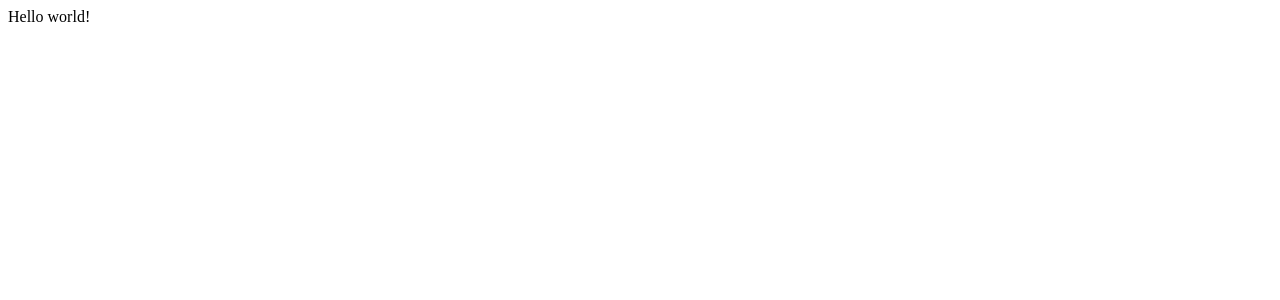
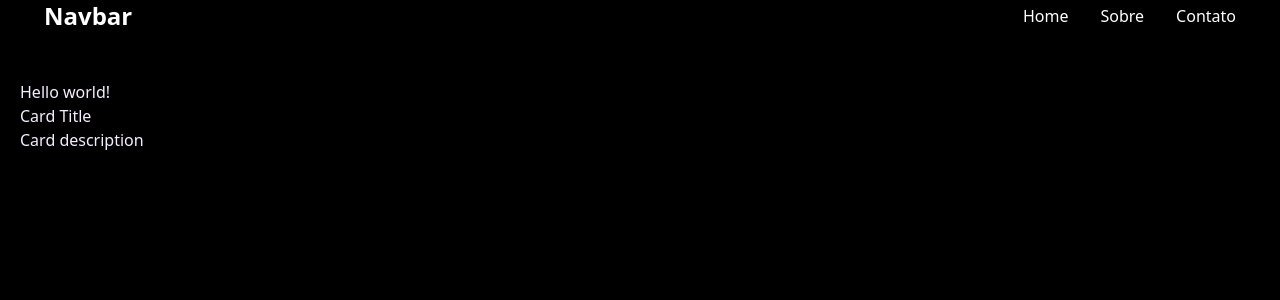
Before and after one commit to yurizzxz/DevStore, a Next.js app: page / in a window 1280 px wide. Shown: the top 300 px of the page. Built offline with nearby package versions, Linux system fonts and the light colour scheme.

Commit message:
feat: tailwindcss v4

```diff
--- /dev/null
+++ b/postcss.config.mjs
@@ -0,0 +1,6 @@
+const config = {
+    plugins: {
+      "@tailwindcss/postcss": {},
+    },
+  };
+  export default config;
--- /dev/null
+++ b/src/app/(home)/page.tsx
@@ -0,0 +1,11 @@
+import Cards from "@/components/Cards";
+
+export default function Home() {
+  return (
+    <main className="pt-20">
+        <div>Hello world!</div>
+
+        <Cards />
+    </main>
+  );
+}
--- /dev/null
+++ b/src/app/globals.css
@@ -0,0 +1,7 @@
+@import "tailwindcss";
+
+@layer base {
+  html {
+    @apply scroll-smooth;
+  }
+}
--- a/src/app/layout.tsx
+++ b/src/app/layout.tsx
@@ -1,9 +1,18 @@
 import type { Metadata } from "next";
+import "./globals.css";
+import Navbar from "@/components/Navbar";
+import { Oxanium } from "next/font/google";
 
 export const metadata: Metadata = {
   title: "Create Next App",
   description: "Generated by create next app",
 };
+
+const oxanium = Oxanium({
+  weight: ["500", "600"],
+  subsets: ["latin"],
+  variable: "--font-oxanium",
+});
 
 export default function RootLayout({
   children,
@@ -11,8 +20,22 @@ export default function RootLayout({
   children: React.ReactNode;
 }>) {
   return (
-    <html lang="en">
-      <body>{children}</body>
+    <html lang="pt-br">
+      <head>
+        <link
+          href="https://fonts.googleapis.com/icon?family=Material+Icons"
+          rel="stylesheet"
+        />
+      </head>
+
+      <body className="bg-black text-[#f5eeff]">
+        <main>
+          <Navbar />
+          <div className="max-w-[1240] mx-auto px-5 py-8 md:py-0">
+            {children}
+          </div>
+        </main>
+      </body>
     </html>
   );
 }
--- a/src/app/page.tsx
+++ /dev/null
@@ -1,7 +0,0 @@
-export default function Home() {
-  return (
-    <main>
-      <div>Hello world!</div>
-    </main>
-  );
-}
--- /dev/null
+++ b/src/components/Cards/index.tsx
@@ -0,0 +1,12 @@
+const Cards = () => {
+  return (
+    <div className="card">
+      <div className="card-content">
+        <h2 className="card-title">Card Title</h2>
+        <p className="card-description">Card description</p>
+      </div>
+    </div>
+  );
+};
+
+export default Cards;
--- /dev/null
+++ b/src/components/Navbar/index.tsx
@@ -0,0 +1,88 @@
+"use client";
+
+import React, { useState } from "react";
+
+interface Links {
+  href: string;
+  label: string;
+}
+
+const Navbar = () => {
+  const [isOpen, setIsOpen] = useState(false);
+
+  const Links: Links[] = [
+    { href: "/", label: "Home" },
+    { href: "#", label: "Sobre" },
+    { href: "#", label: "Contato" },
+  ];
+
+  return (
+    <>
+      <header className="fixed w-full text-white">
+        <nav className="max-w-[1240px] mx-auto py-8 md:py-0 w-full flex justify-between items-center px-6">
+          <h1 className="text-2xl font-semibold">Navbar</h1>
+
+          <ul className="hidden md:flex space-x-8">
+            {Links.map((link, index) => (
+              <li key={index}>
+                <a
+                  href={link.href}
+                  className="text-white hover:text-gray-400 transition-colors duration-200"
+                >
+                  {link.label}
+                </a>
+              </li>
+            ))}
+          </ul>
+
+          <button
+            className="md:hidden text-white"
+            aria-label="Abrir menu"
+            onClick={() => setIsOpen(true)}
+          >
+            <i className="material-icons">menu</i>
+          </button>
+        </nav>
+      </header>
+
+      <aside
+        className={`fixed top-0 left-0 w-3/4 h-full bg-gray-800 text-white transform transition-transform duration-300 ease-in-out md:hidden ${
+          isOpen ? "translate-x-0" : "translate-x-full"
+        }`}
+        aria-hidden={!isOpen}
+      >
+        <button
+          className="absolute top-4 right-4 text-white"
+          aria-label="Fechar menu"
+          onClick={() => setIsOpen(false)}
+        >
+          <i className="material-icons">close</i>
+        </button>
+
+        <ul className="flex flex-col items-center space-y-6 mt-16">
+          {Links.map((link, index) => (
+            <li key={index}>
+              <a
+                href={link.href}
+                className="text-white text-lg hover:text-gray-400 transition-colors duration-200"
+              >
+                {link.label}
+              </a>
+            </li>
+          ))}
+        </ul>
+      </aside>
+
+      {isOpen && (
+        <div
+          className="fixed inset-0 bg-black opacity-50 z-10"
+          onClick={() => setIsOpen(false)}
+          role="button"
+          tabIndex={0}
+        />
+      )}
+    </>
+  );
+};
+
+export default Navbar;
```
Also changed, not shown: package.json (+6 -3 lines), src/components/Footer/index.tsx (added), 1 other file (tests, documents, lock files or other folders).
